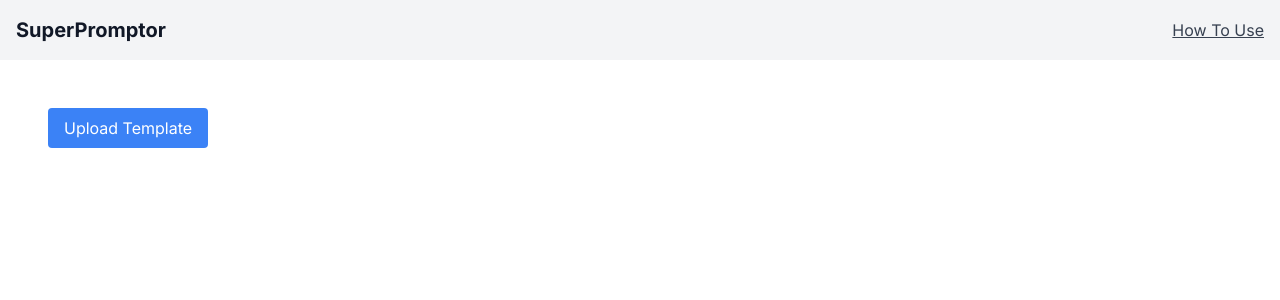
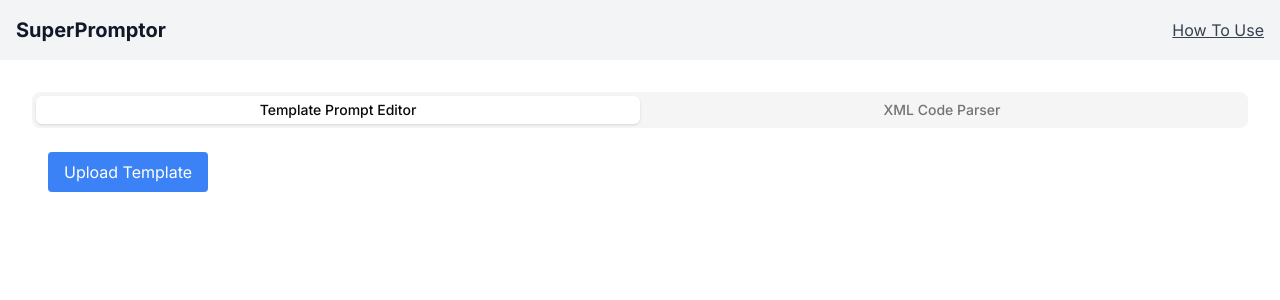
Before and after one commit to brettsmith212/superpromptor, a Next.js app: page / in a window 1280 px wide. Shown: the top 300 px of the page. Built offline with nearby package versions, Linux system fonts and the light colour scheme.

Commit message:
tabs introduced

```diff
--- a/app/page.tsx
+++ b/app/page.tsx
@@ -2,25 +2,24 @@
  * @file Root page for SuperPromptor
  * @description
  * This server-side page component serves as the entry point for the SuperPromptor
- * application's core functionality. It renders the TemplateDisplay component,
- * which handles template upload, display, and management (including Refresh and Remove features).
+ * application's core functionality. It renders the ModeSelector component,
+ * which handles the toggle between Template Prompt Editor and XML Code Parser.
  *
  * Key features:
- * - Renders the TemplateDisplay client component to enable template management
+ * - Renders the ModeSelector client component to enable mode switching
  *
  * @dependencies
- * - ./superpromptor/_components/template-display: Client component for template functionality
+ * - ./superpromptor/_components/mode-selector: Client component for mode selection
  *
  * @notes
  * - Marked as "use server" per project rules for server-side rendering
  * - No async data fetching required, so no Suspense wrapper needed
  * - Layout styling (e.g., padding) is handled by the root layout’s main element
- * - Refresh and Remove buttons are implemented in TemplateDisplay, as this is a server component
  */
 "use server"
 
-import TemplateDisplay from "./superpromptor/_components/template-display"
+import ModeSelector from "./superpromptor/_components/mode-selector"
 
 export default async function Home() {
-  return <TemplateDisplay />
+  return <ModeSelector />
 }
--- /dev/null
+++ b/app/superpromptor/_components/mode-selector.tsx
@@ -0,0 +1,48 @@
+/**
+ * @file Mode Selector component for SuperPromptor
+ * @description
+ * This client-side component manages the toggle between the Template Prompt Editor
+ * and the XML Code Parser. It uses shadcn's Tabs component to switch between the two modes.
+ * The Template Prompt Editor is rendered using the TemplateDisplay component, while
+ * the XML Code Parser is currently a placeholder.
+ *
+ * Key features:
+ * - Uses useState to manage the current mode ("template" or "xml")
+ * - Renders Tabs with two options: "Template Prompt Editor" and "XML Code Parser"
+ * - Conditionally renders TemplateDisplay or a placeholder paragraph based on the selected mode
+ *
+ * @dependencies
+ * - react: For useState hook
+ * - @/components/ui/tabs: shadcn's Tabs component for the toggle UI
+ * - ./template-display: The TemplateDisplay component for the editor
+ *
+ * @notes
+ * - Marked as "use client" for client-side state management
+ * - Assumes shadcn's Tabs component is set up in the project
+ * - The XML Parser is a placeholder and will be implemented later
+ */
+
+"use client"
+
+import { useState } from "react"
+import { Tabs, TabsList, TabsTrigger, TabsContent } from "@/components/ui/tabs"
+import TemplateDisplay from "./template-display"
+
+export default function ModeSelector() {
+  const [mode, setMode] = useState("template")
+
+  return (
+    <Tabs value={mode} onValueChange={setMode} className="w-full">
+      <TabsList className="grid w-full grid-cols-2">
+        <TabsTrigger value="template">Template Prompt Editor</TabsTrigger>
+        <TabsTrigger value="xml">XML Code Parser</TabsTrigger>
+      </TabsList>
+      <TabsContent value="template">
+        <TemplateDisplay />
+      </TabsContent>
+      <TabsContent value="xml">
+        <p>XML Parser</p>
+      </TabsContent>
+    </Tabs>
+  )
+}
--- /dev/null
+++ b/components/ui/tabs.tsx
@@ -0,0 +1,55 @@
+"use client"
+
+import * as React from "react"
+import * as TabsPrimitive from "@radix-ui/react-tabs"
+
+import { cn } from "@/lib/utils"
+
+const Tabs = TabsPrimitive.Root
+
+const TabsList = React.forwardRef<
+  React.ElementRef<typeof TabsPrimitive.List>,
+  React.ComponentPropsWithoutRef<typeof TabsPrimitive.List>
+>(({ className, ...props }, ref) => (
+  <TabsPrimitive.List
+    ref={ref}
+    className={cn(
+      "inline-flex h-9 items-center justify-center rounded-lg bg-muted p-1 text-muted-foreground",
+      className
+    )}
+    {...props}
+  />
+))
+TabsList.displayName = TabsPrimitive.List.displayName
+
+const TabsTrigger = React.forwardRef<
+  React.ElementRef<typeof TabsPrimitive.Trigger>,
+  React.ComponentPropsWithoutRef<typeof TabsPrimitive.Trigger>
+>(({ className, ...props }, ref) => (
+  <TabsPrimitive.Trigger
+    ref={ref}
+    className={cn(
+      "inline-flex items-center justify-center whitespace-nowrap rounded-md px-3 py-1 text-sm font-medium ring-offset-background transition-all focus-visible:outline-none focus-visible:ring-2 focus-visible:ring-ring focus-visible:ring-offset-2 disabled:pointer-events-none disabled:opacity-50 data-[state=active]:bg-background data-[state=active]:text-foreground data-[state=active]:shadow",
+      className
+    )}
+    {...props}
+  />
+))
+TabsTrigger.displayName = TabsPrimitive.Trigger.displayName
+
+const TabsContent = React.forwardRef<
+  React.ElementRef<typeof TabsPrimitive.Content>,
+  React.ComponentPropsWithoutRef<typeof TabsPrimitive.Content>
+>(({ className, ...props }, ref) => (
+  <TabsPrimitive.Content
+    ref={ref}
+    className={cn(
+      "mt-2 ring-offset-background focus-visible:outline-none focus-visible:ring-2 focus-visible:ring-ring focus-visible:ring-offset-2",
+      className
+    )}
+    {...props}
+  />
+))
+TabsContent.displayName = TabsPrimitive.Content.displayName
+
+export { Tabs, TabsList, TabsTrigger, TabsContent }
--- a/package.json
+++ b/package.json
@@ -11,6 +11,7 @@
   "dependencies": {
     "@radix-ui/react-dialog": "^1.1.6",
     "@radix-ui/react-slot": "^1.1.2",
+    "@radix-ui/react-tabs": "^1.1.3",
     "class-variance-authority": "^0.7.1",
     "clsx": "^2.1.1",
     "framer-motion": "^11.0.5",
```
Also changed, not shown: 1 other file (tests, documents, lock files or other folders).
